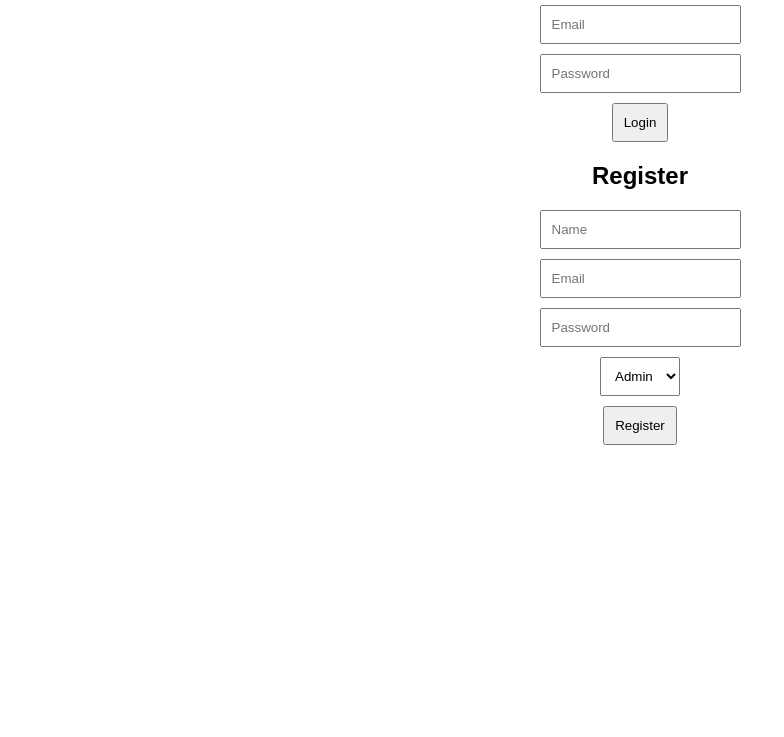
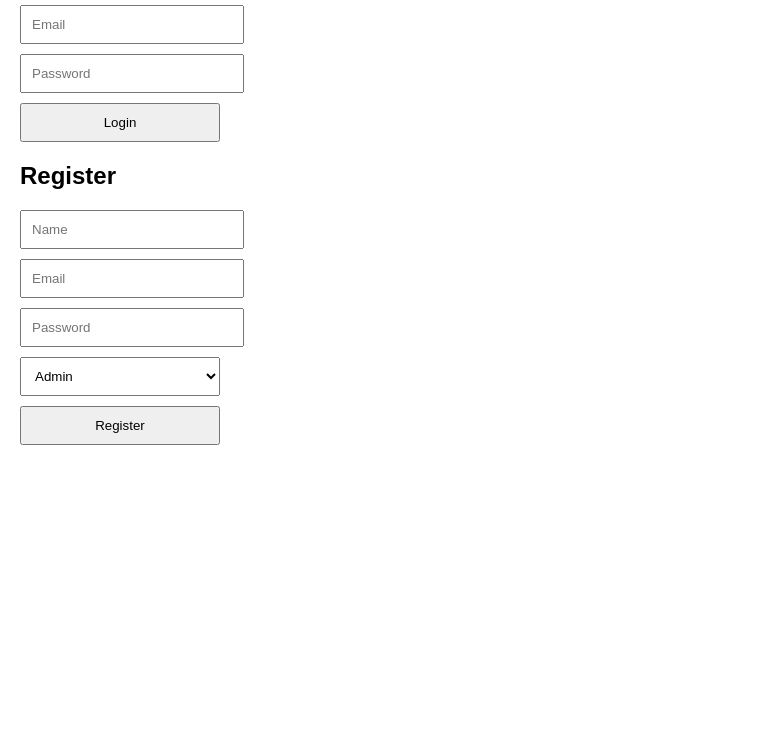
Before and after one commit to sayu585/Kulstock-CRM, a plain HTML site: page frontend/index.html in a window 1280 px wide. Shown: the part 63-800 px from the top of the page, without its empty margins (0-784 px from the left). Drawn offline with Linux system fonts and the light colour scheme.

Commit message:
Update style.css

```diff
--- a/frontend/style.css
+++ b/frontend/style.css
@@ -1,9 +1,11 @@
 body {
     font-family: Arial, sans-serif;
-    text-align: center;
+    margin: 20px;
 }
-input, button, select {
+
+input, select, button {
     display: block;
-    margin: 10px auto;
+    margin: 10px 0;
     padding: 10px;
+    width: 200px;
 }
```
